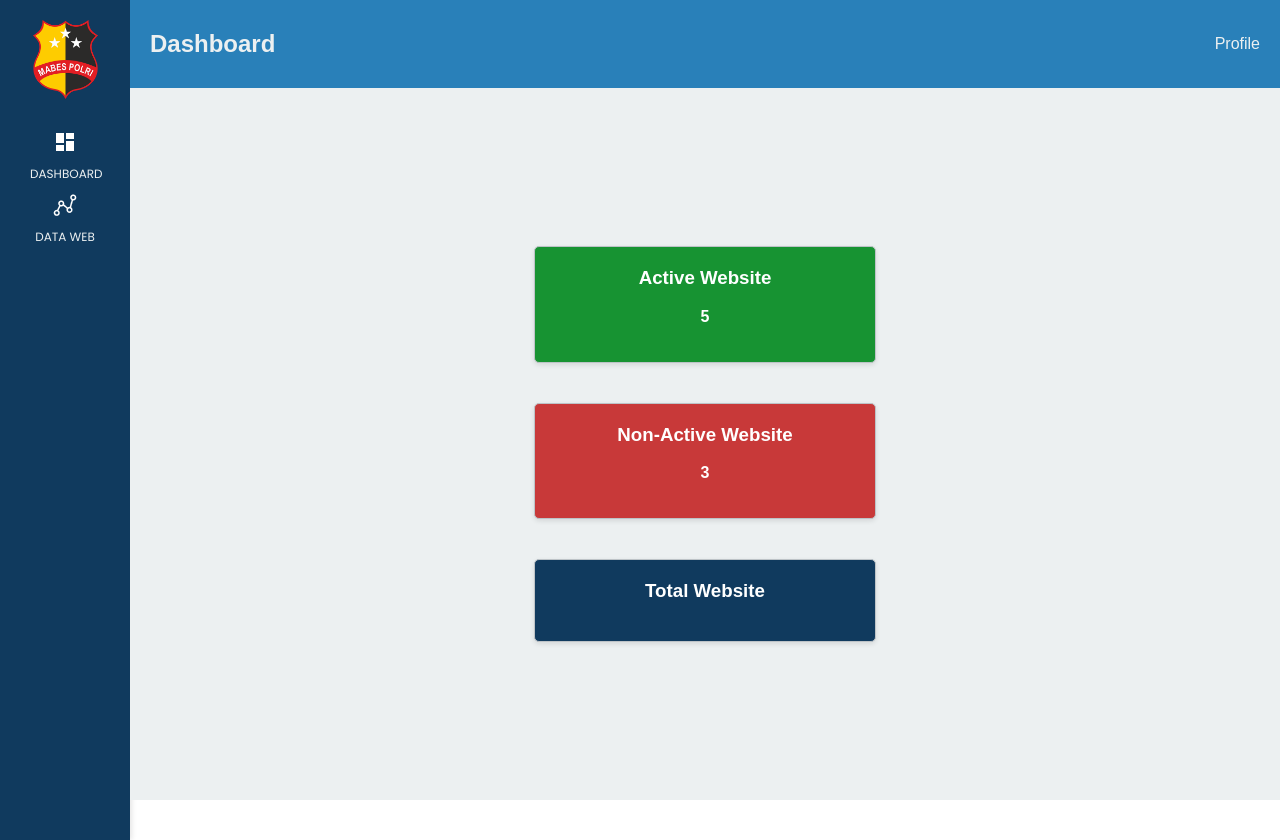
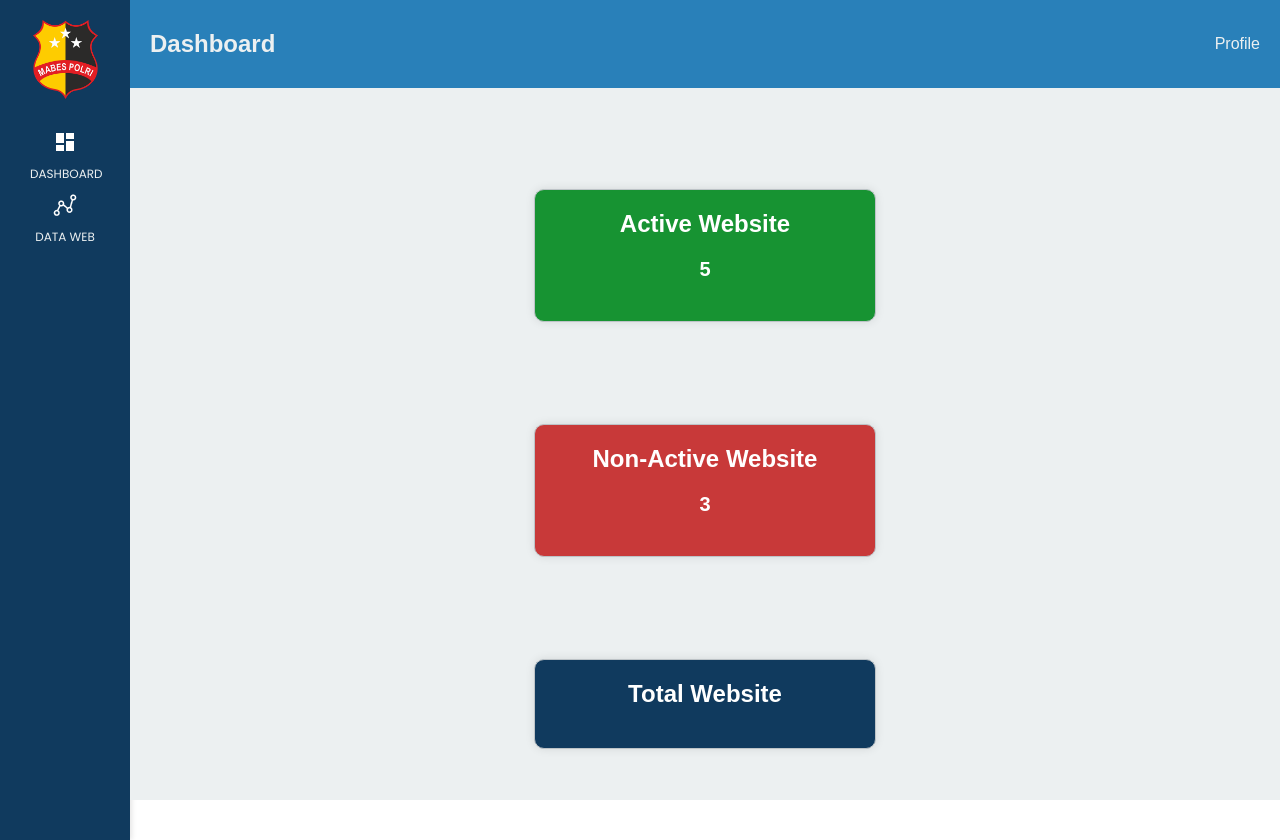
Before and after one commit to IvanBarlianto/MonitoringWeb, a Flask app: page /dashboard in a window 1280 px wide. Run offline with Flask 3, Linux system fonts and the light colour scheme.

Commit message:
Update dashboard.html

```diff
--- a/templates/dashboard.html
+++ b/templates/dashboard.html
@@ -21,6 +21,43 @@
         }
         .sidebar ul li a {
             font-family: 'Poppins', sans-serif;
+        }
+
+        .content {
+            display: flex;
+            justify-content: space-around;
+            align-items: center;
+            flex-wrap: wrap;
+            margin-top: 50px;
+        }
+
+        .card {
+            width: 300px;
+            padding: 20px;
+            border-radius: 10px;
+            box-shadow: 0 0 10px rgba(0, 0, 0, 0.1);
+            text-align: center;
+            cursor: pointer;
+            transition: transform 0.3s ease;
+            margin-bottom: 20px;
+            text-decoration: none; /* Menghilangkan garis bawah pada teks */
+            color: #ffffff; /* Warna teks putih */
+        }
+
+        .card:hover {
+            transform: scale(1.05);
+        }
+
+        .card h3 {
+            font-size: 24px;
+            margin-bottom: 10px;
+            text-decoration: none; /* Menghilangkan garis bawah pada teks */
+        }
+
+        .card p {
+            font-size: 20px;
+            font-weight: bold;
+            color: #ffffff; /* Warna angka putih */
         }
     </style>
 </head>
@@ -51,18 +88,18 @@
 
             <!-- Content -->
             <div class="content">
-                <div class="card web-active">
+                <a href="/data" class="card web-active">
                     <h3>Active Website</h3>
                     <p id="web-active">{{ web_active }}</p>
-                </div>
-                <div class="card web-non-active">
+                </a>
+                <a href="/data" class="card web-non-active">
                     <h3>Non-Active Website</h3>
                     <p id="web-non-active">{{ web_non_active }}</p>
-                </div>
-                <div class="card jumlah-web">
+                </a>
+                <a href="/data" class="card jumlah-web">
                     <h3>Total Website</h3>
                     <p id="Total-web">{{ total_web }}</p>
-                </div>
+                </a>
             </div>
         </main>
     </div>
```
